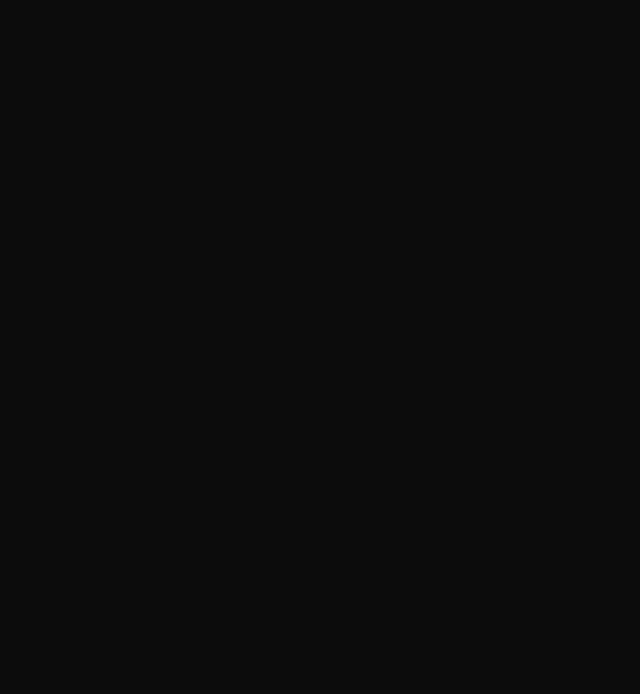
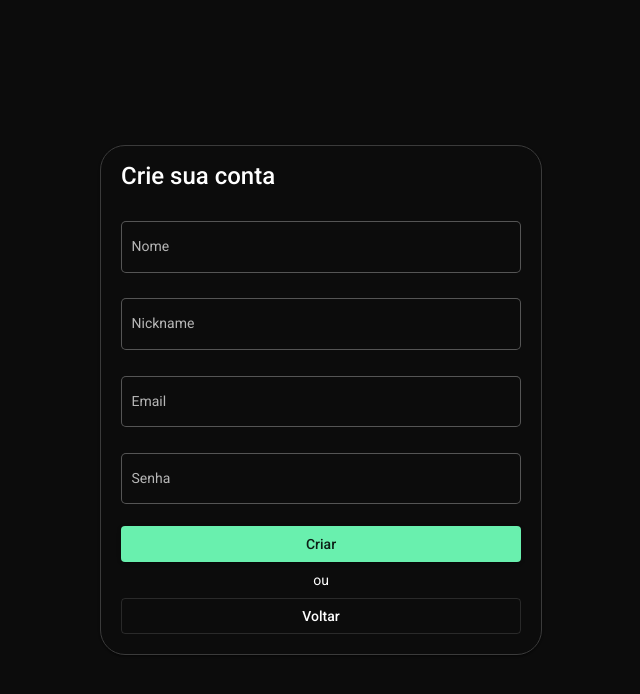
Before and after one commit to ElioNeto/Eliard, an Angular app: page /signup in a window 1280 px wide. Shown: the top 694 px of the page, without its empty margins (319-959 px from the left). Built offline with nearby package versions, Linux system fonts and the light colour scheme.

Commit message:
signup rage screen

```diff
--- a/src/app/pages/login/login.component.html
+++ b/src/app/pages/login/login.component.html
@@ -1,6 +1,6 @@
 <div class="container">
   <mat-card class="border-card" *ngIf="showEmail">
-    <h1>Acesse sua conta</h1>
+    <mat-card-title>Acesse sua conta</mat-card-title>
     <div class="divider"></div>
     <form>
       <p>
@@ -25,8 +25,8 @@
     </form>
   </mat-card>
   <mat-card class="border-card" *ngIf="showPassWd">
-    <h1>Olá Usuário</h1>
-    <h3>Informe sua senha</h3>
+    <mat-card-title>Olá Usuário</mat-card-title>
+    <mat-card-subtitle>Informe sua senha</mat-card-subtitle>
     <div class="divider"></div>
     <form>
       <p>
@@ -42,6 +42,12 @@
           Acessar
         </button>
       </div>
+      <p class="text-center p1">ou</p>
+      <div class="buttons-in-row">
+        <button mat-stroked-button color="accent" (click)="goToLoginStep()">
+          Criar nova conta
+        </button>
+      </div>
     </form>
   </mat-card>
 </div>
--- a/src/app/pages/login/login.component.ts
+++ b/src/app/pages/login/login.component.ts
@@ -42,9 +42,6 @@ export class LoginComponent implements OnInit {
 
     if (this.user.passwd === this.validUser.passwd) {
       console.log('ok');
-
-      this.showEmail = false;
-      this.showPassWd = true;
       this.route.navigate(['']);
     } else {
       console.log('fail');
@@ -53,4 +50,8 @@ export class LoginComponent implements OnInit {
   goToSignup() {
     this.route.navigate(['signup']);
   }
+  goToLoginStep() {
+    this.showEmail = true;
+    this.showPassWd = false;
+  }
 }
--- a/src/app/pages/signup/signup.component.css
+++ b/src/app/pages/signup/signup.component.css
@@ -1,6 +1,6 @@
 .container {
   background: rgb(12, 12, 12);
-
+  min-height: 100vh;
   padding: 0;
   margin: 0;
   display: flex;
@@ -14,3 +14,6 @@
 .divider {
   margin-bottom: 2rem;
 }
+p {
+  margin: 0 !important;
+}
--- a/src/app/pages/signup/signup.component.html
+++ b/src/app/pages/signup/signup.component.html
@@ -1 +1,47 @@
-<p>signup works!</p>
+<div class="container">
+  <mat-card class="border-card">
+    <mat-card-title>Crie sua conta</mat-card-title>
+    <div class="divider"></div>
+    <form>
+      <p>
+        <mat-form-field appearance="outline" class="form-field">
+          <mat-label>Nome</mat-label>
+          <input matInput [(ngModel)]="person.name" name="person.name" />
+        </mat-form-field>
+      </p>
+      <p>
+        <mat-form-field appearance="outline" class="form-field">
+          <mat-label>Nickname</mat-label>
+          <input
+            matInput
+            [(ngModel)]="person.nickname"
+            name="person.nickname"
+          />
+        </mat-form-field>
+      </p>
+      <p>
+        <mat-form-field appearance="outline" class="form-field">
+          <mat-label>Email</mat-label>
+          <input matInput [(ngModel)]="person.email" name="person.email" />
+        </mat-form-field>
+      </p>
+      <p>
+        <mat-form-field appearance="outline" class="form-field">
+          <mat-label>Senha</mat-label>
+          <input matInput [(ngModel)]="person.passwd" name="person.passwd" />
+        </mat-form-field>
+      </p>
+      <div class="buttons-in-row">
+        <button mat-raised-button color="accent" (click)="create()">
+          Criar
+        </button>
+      </div>
+      <p class="text-center p1">ou</p>
+      <div class="buttons-in-row">
+        <button mat-stroked-button color="basic" (click)="goBack()">
+          Voltar
+        </button>
+      </div>
+    </form>
+  </mat-card>
+</div>
--- a/src/app/pages/signup/signup.component.ts
+++ b/src/app/pages/signup/signup.component.ts
@@ -1,4 +1,6 @@
 import { Component, OnInit } from '@angular/core';
+import { Router } from '@angular/router';
+import { PersonModel } from 'src/app/models/personModel';
 
 @Component({
   selector: 'app-signup',
@@ -6,7 +8,56 @@ import { Component, OnInit } from '@angular/core';
   styleUrls: ['./signup.component.css'],
 })
 export class SignupComponent implements OnInit {
-  constructor() {}
+  person: PersonModel = {
+    name: '',
+    nickname: '',
+    email: '',
+    passwd: '',
+  };
+
+  constructor(private router: Router) {}
 
   ngOnInit(): void {}
+  validName(): boolean {
+    if (!this.person.name || this.person.name === '') {
+      console.log('nome não informado');
+      return false;
+    }
+    return true;
+  }
+  validNickname(): boolean {
+    if (!this.person.nickname || this.person.nickname === '') {
+      console.log('nickname não informado');
+      return false;
+    }
+    return true;
+  }
+
+  validPasswd(): boolean {
+    if (!this.person.passwd || this.person.passwd === '') {
+      console.log('passwd não informado');
+      return false;
+    }
+    return true;
+  }
+  validEmail() {
+    if (!this.person.email || this.person.email === '') {
+      console.log('email não informado');
+      return false;
+    }
+    return true;
+  }
+  goBack(): void {
+    this.router.navigate(['login']);
+  }
+  create(): void {
+    if (!this.validName()) return;
+    if (!this.validNickname()) return;
+    if (!this.validEmail()) return;
+    if (!this.validPasswd()) return;
+
+    console.log('sucesso!');
+    console.log(this.person);
+    this.router.navigate(['']);
+  }
 }
```
